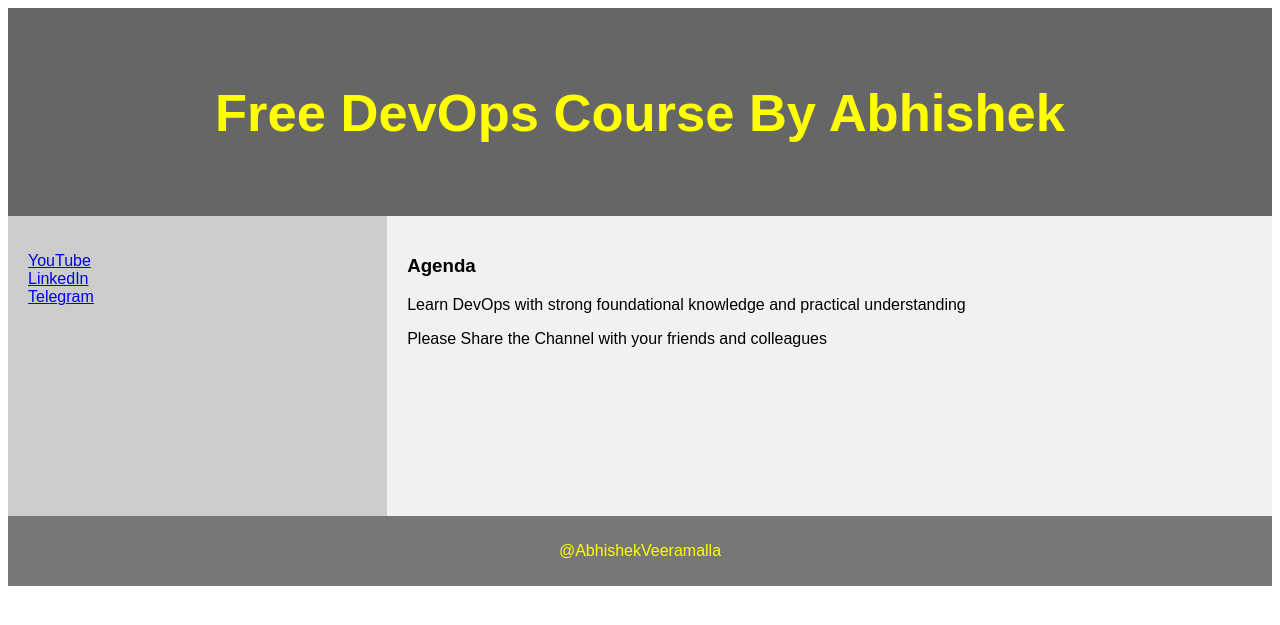
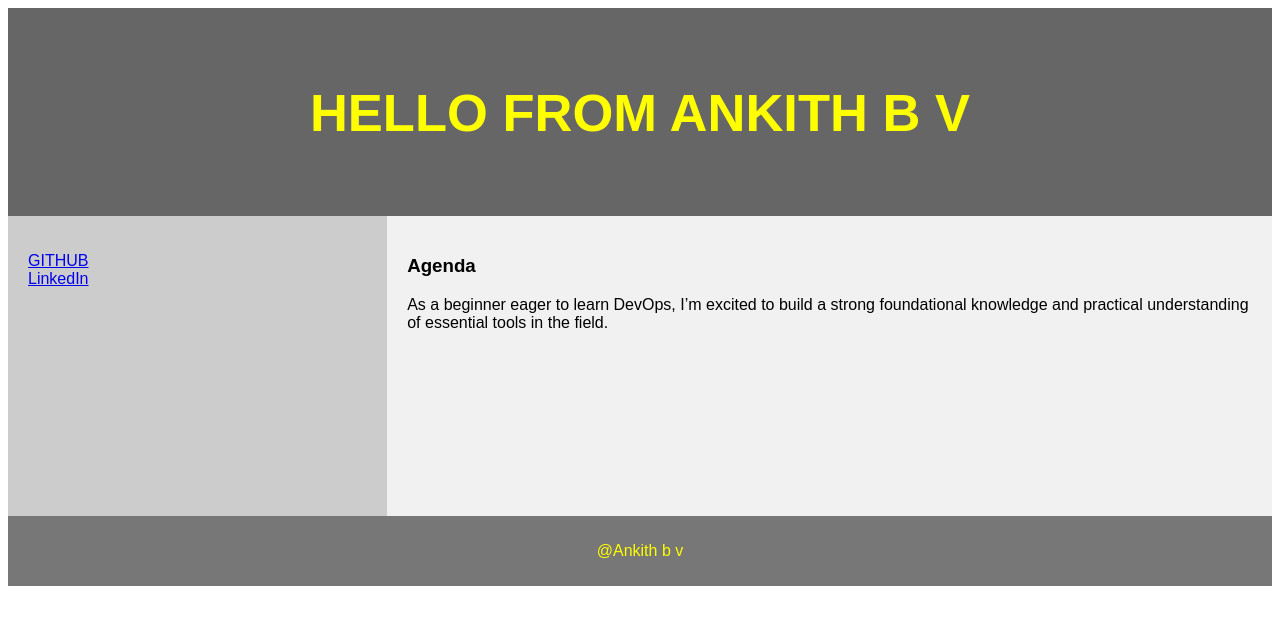
Before and after one commit to Ankithv007/Docker, a Django app: page /demo/ in a window 1280 px wide. Shown: the top 625 px of the page. Run offline with Django 4.2, Linux system fonts and the light colour scheme.

Commit message:
Update demo_site.html

```diff
--- a/python-web-app/devops/demo/templates/demo_site.html
+++ b/python-web-app/devops/demo/templates/demo_site.html
@@ -73,28 +73,26 @@ footer {
 
 
 <header>
-  <h2>Free DevOps Course By Abhishek</h2>
+  <h2>HELLO FROM ANKITH B V</h2>
 </header>
 
 <section>
   <nav>
     <ul>
-      <li><a href="www.youtube.com/@AbhishekVeeramalla">YouTube</a></li>
-      <li><a href="www.linkedin.com/in/abhishek-veeramalla-77b33996/">LinkedIn</a></li>
-      <li><a href="https://telegram.me/abhishekveeramalla">Telegram</a></li>
+      <li><a href="https://github.com/Ankithv007">GITHUB</a></li>
+      <li><a href="www.linkedin.com/in/ankithbv/">LinkedIn</a></li>
     </ul>
   </nav>
 
   <article>
     <h1>Agenda</h1>
-    <p>Learn DevOps with strong foundational knowledge and practical understanding</p>
-    <p>Please Share the Channel with your friends and colleagues</p>
+    <p>As a beginner eager to learn DevOps, I’m excited to build a strong foundational knowledge and practical understanding of essential tools in the field.</p>
   </article>
 </section>
 
 <footer>
-  <p>@AbhishekVeeramalla</p>
+  <p>@Ankith b v</p>
 </footer>
 
 </body>
-</html>
+</html
```
